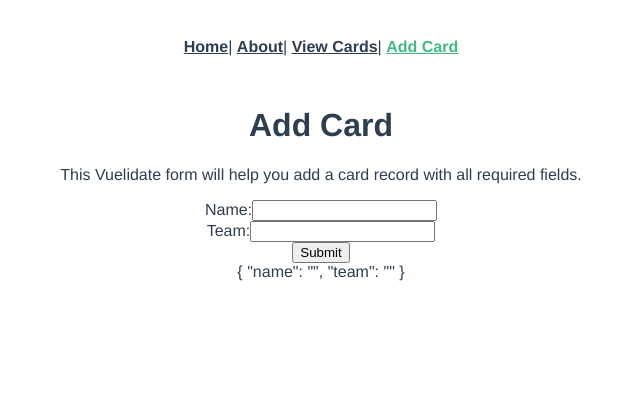
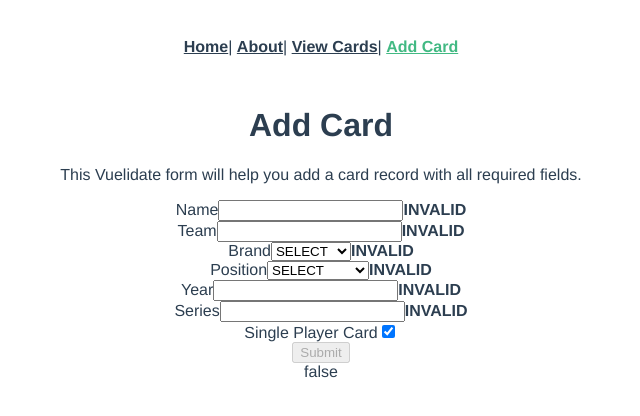
Before and after one commit to VincentPauley/vinnies-cards, a Vue app in the folder ui/: page /add-card in a window 1280 px wide. Shown: the top 416 px of the page, without its empty margins (319-959 px from the left). Built offline with nearby package versions, Linux system fonts and the light colour scheme.

Commit message:
rough form validation for card entry

```diff
--- a/ui/src/views/AddCard.vue
+++ b/ui/src/views/AddCard.vue
@@ -2,29 +2,125 @@
   <div>
     <h1>Add Card</h1>
     <p>This Vuelidate form will help you add a card record with all required fields.</p>
-    <form action>
-      <TextInput id="card-name" label="Name" :required="true"/>
-      <TextInput id="card-team" label="Team" :required="true"/>
-      <button type="submit" @click.prevent="submit">Submit</button>
+    <form>
+      <div>
+        <label for="name">Name</label>
+        <input id="name" type="text" v-model="cardModel.name" @keyup="validateName">
+        <b v-if="!valid.name">INVALID</b>
+      </div>
+      <div>
+        <label for="team">Team</label>
+        <input id="team" type="text" v-model="cardModel.team" @keyup="validateTeam">
+        <b v-if="!valid.team">INVALID</b>
+      </div>
+      <div>
+        <label for="brand">Brand</label>
+        <select id="brand" v-model="cardModel.brand" @change="validateBrand">
+          <option value="SELECT">SELECT</option>
+          <option value="topps">Topps</option>
+          <option value="topps">Donrussa</option>
+        </select>
+        <b v-if="!valid.brand">INVALID</b>
+      </div>
+      <div>
+        <label for="position">Position</label>
+        <select id="position" v-model="cardModel.position" @change="validatePosition">
+          <option value="SELECT">SELECT</option>
+          <option value="P">Pitcher</option>
+          <option value="C">Catcher</option>
+          <option value="1B">First Base</option>
+          <option value="2B">Second Base</option>
+          <option value="SS">Short Stop</option>
+          <option value="3B">Third Base</option>
+          <option value="OF">Outfield</option>
+          <option value="LF">Left Field</option>
+          <option value="CF">Center Field</option>
+          <option value="RF">Right Field</option>
+        </select>
+        <b v-if="!valid.position">INVALID</b>
+      </div>
+
+      <div>
+        <label for="year">Year</label>
+        <input id="year" type="number" v-model="cardModel.year" @keyup="validateYear">
+        <b v-if="!valid.year">INVALID</b>
+      </div>
+
+      <div>
+        <label for="series">Series</label>
+        <input id="series" type="number" v-model="cardModel.series" @keyup="validateSeries">
+        <b v-if="!valid.series">INVALID</b>
+      </div>
+
+      <div>
+        <label for="single-player">Single Player Card</label>
+        <input type="checkbox" id="single-player" value="test" v-model="cardModel.singlePlayer">
+      </div>
+
+      <button type="submit" :disabled="!allValid" @click.prevent="submit">Submit</button>
     </form>
-    <div>{{ cardModel }}</div>
+    <div>{{ allValid }}</div>
   </div>
 </template>
 
 <script>
-import TextInput from "@/components/form/TextInput";
-
 export default {
-  components: {
-    TextInput
-  },
   data: () => ({
     cardModel: {
       name: "",
-      team: ""
+      team: "",
+      position: "SELECT",
+      brand: "SELECT",
+      year: null,
+      series: null,
+      singlePlayer: true
+    },
+    valid: {
+      name: false,
+      team: false,
+      brand: false,
+      position: false,
+      year: false,
+      series: false
     }
   }),
+  computed: {
+    allValid() {
+      let allValid = true;
+
+      const keys = Object.keys(this.valid);
+
+      for (let i = 0; i < keys.length; i++) {
+        const key = keys[i];
+
+        if (!this.valid[key]) {
+          allValid = false;
+          break;
+        }
+      }
+
+      return allValid;
+    }
+  },
   methods: {
+    validateName() {
+      this.valid.name = /\w{5,}/i.test(this.cardModel.name);
+    },
+    validateTeam() {
+      this.valid.team = /\w{5,}/i.test(this.cardModel.team);
+    },
+    validateBrand() {
+      this.valid.brand = this.cardModel.brand !== "SELECT";
+    },
+    validatePosition() {
+      this.valid.position = this.cardModel.position !== "SELECT";
+    },
+    validateYear() {
+      this.valid.year = /\d{4}/.test(this.cardModel.year);
+    },
+    validateSeries() {
+      this.valid.series = /^\d{1,2}$/.test(this.cardModel.series);
+    },
     submit() {
       console.log("...calling submit");
     }
```
